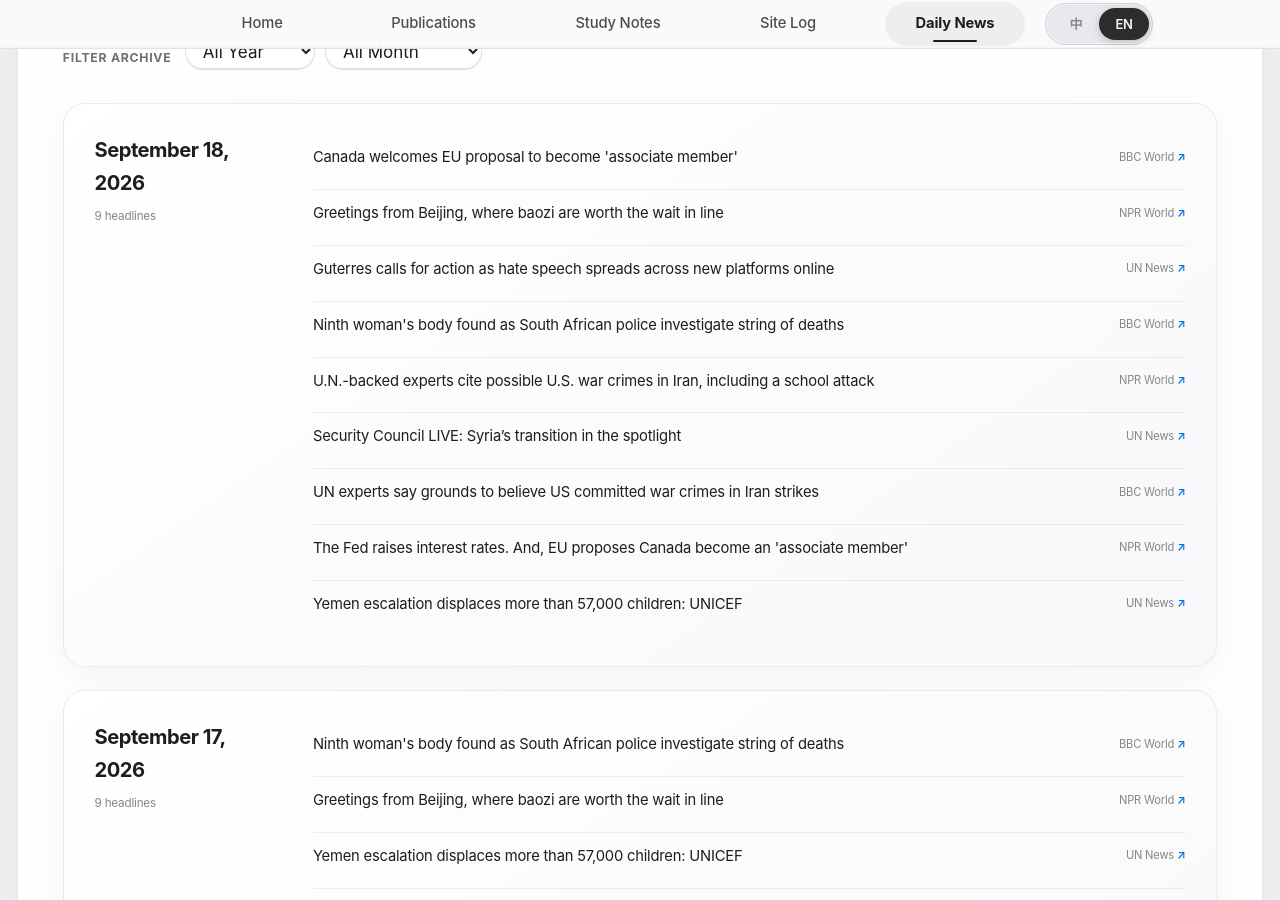
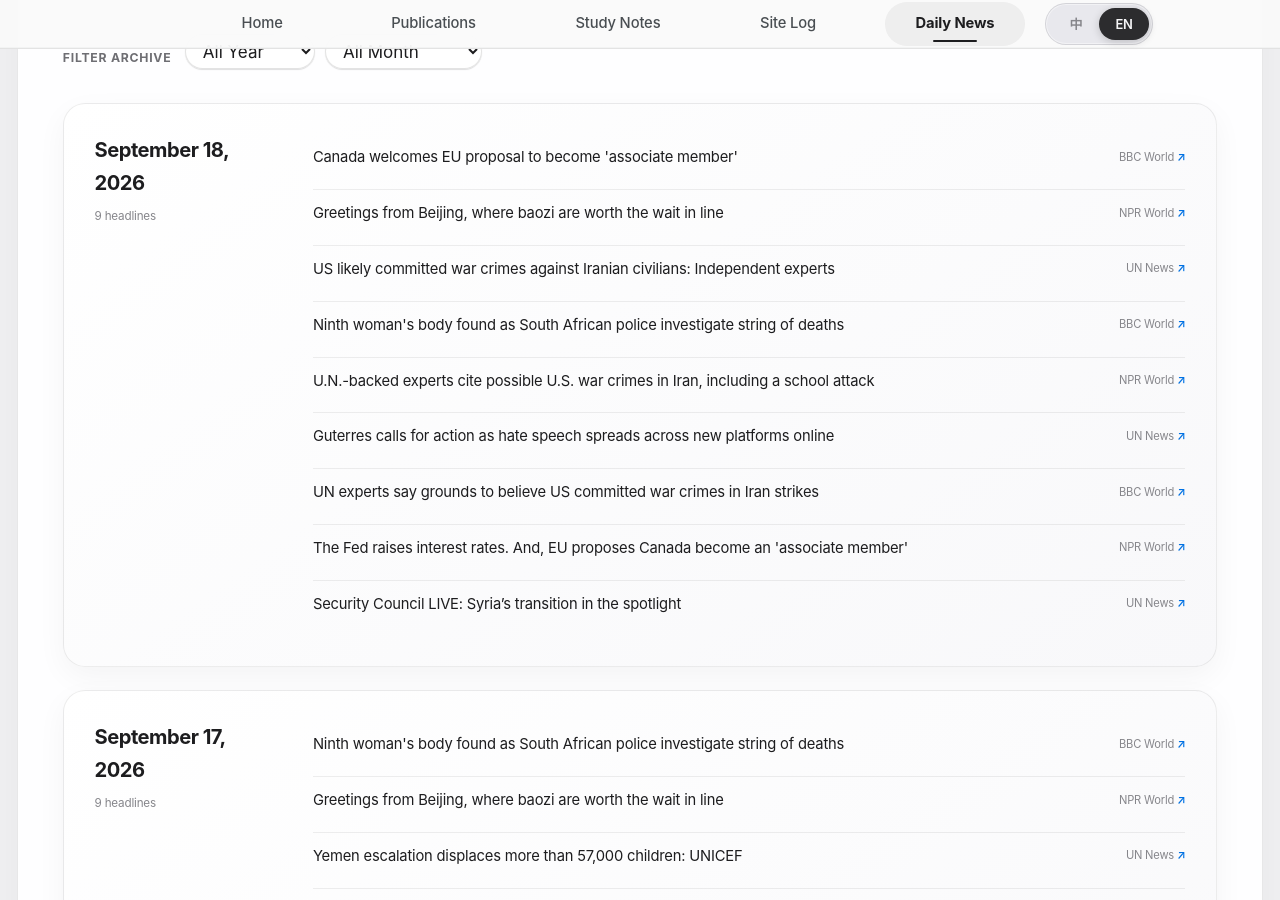
Before and after one commit to HaoxiangLuo/HaoxiangLuo.github.io, a Jekyll site: the page built from _pages/daily-news.html, in a window 1280 px wide and 900 px high, scrolled down 297 px. Built offline with Jekyll 4.4.1, drawn with Linux system fonts in a browser that asks for light colours; a style sheet for code colours, icons or effects is not loaded.

Commit message:
Update daily news 2026-09-18

```diff
--- a/_data/daily_news.json
+++ b/_data/daily_news.json
@@ -1,5 +1,5 @@
 {
-  "updated_at": "2026-09-18T02:28:09+08:00",
+  "updated_at": "2026-09-18T03:22:49+08:00",
   "days": [
     {
       "date": "2026-09-18",
@@ -15,9 +15,9 @@
           "url": "https://www.npr.org/2026/09/17/g-s1-142416/china-beijing-buns-baozi"
         },
         {
-          "title": "Guterres calls for action as hate speech spreads across new platforms online",
+          "title": "US likely committed war crimes against Iranian civilians: Independent experts",
           "source": "UN News",
-          "url": "https://news.un.org/feed/view/en/story/2026/09/1168356"
+          "url": "https://news.un.org/feed/view/en/story/2026/09/1168358"
         },
         {
           "title": "Ninth woman's body found as South African police investigate string of deaths",
@@ -30,9 +30,9 @@
           "url": "https://www.npr.org/2026/09/17/nx-s1-5972934/us-iran-war-un-report-alleged-war-crimes"
         },
         {
-          "title": "Security Council LIVE: Syria’s transition in the spotlight",
+          "title": "Guterres calls for action as hate speech spreads across new platforms online",
           "source": "UN News",
-          "url": "https://news.un.org/feed/view/en/story/2026/09/1168355"
+          "url": "https://news.un.org/feed/view/en/story/2026/09/1168356"
         },
         {
           "title": "UN experts say grounds to believe US committed war crimes in Iran strikes",
@@ -45,9 +45,9 @@
           "url": "https://www.npr.org/2026/09/17/g-s1-143783/up-first-newsletter-federal-reserve-interest-rates-gas-prices-war-canada-european-union"
         },
         {
-          "title": "Yemen escalation displaces more than 57,000 children: UNICEF",
+          "title": "Security Council LIVE: Syria’s transition in the spotlight",
           "source": "UN News",
-          "url": "https://news.un.org/feed/view/en/story/2026/09/1168354"
+          "url": "https://news.un.org/feed/view/en/story/2026/09/1168355"
         }
       ]
     },
```
